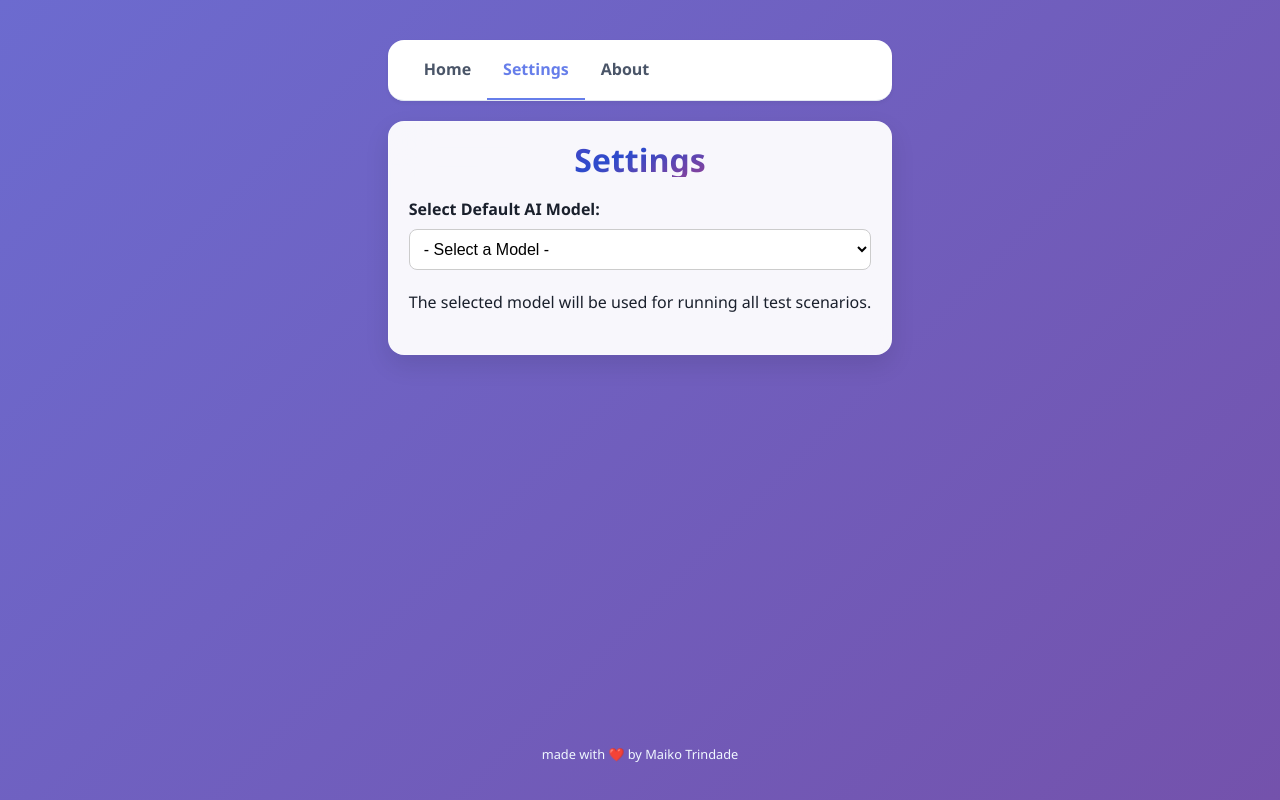
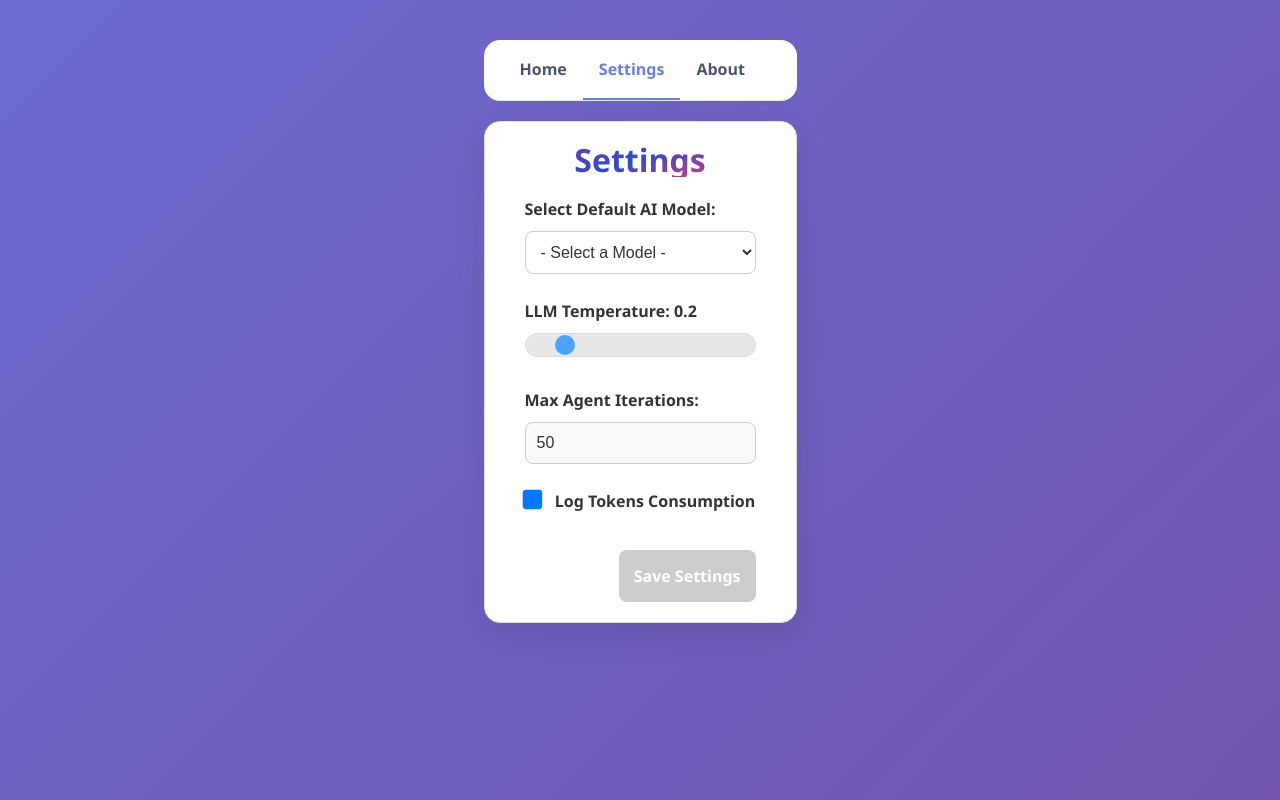
Before and after one commit to maikotrindade/mobile-tester-agent-frontend, a React (Vite) app: page /settings in a window 1280 px wide. Shown: the top 800 px of the page. Built offline with nearby package versions, Linux system fonts and the light colour scheme; no server answers.

Commit message:
API integration

```diff
--- a/src/Settings.module.css
+++ b/src/Settings.module.css
@@ -1,38 +1,161 @@
+.settingsPage {
+  display: flex;
+  justify-content: center;
+  align-items: flex-start;
+  min-height: 100vh;
+}
+
 .container {
-  padding: 20px;
-  max-width: 800px;
+  padding: 20px 40px;
+  max-width: 600px;
+  width: 100%;
   margin: 0 auto;
-  background: rgba(255, 255, 255, 0.95);
-  backdrop-filter: blur(20px);
+  background: #ffffff;
   border-radius: 16px;
-  box-shadow: 0 10px 25px rgba(0, 0, 0, 0.1);
-  border: 1px solid rgba(255, 255, 255, 0.2);
+  box-shadow: 0 10px 30px rgba(0, 0, 0, 0.1);
+  border: 1px solid #e0e0e0;
 }
 
 .formGroup {
-  margin-bottom: 20px;
+  margin-bottom: 25px;
 }
 
 .formGroup label {
   display: block;
-  margin-bottom: 8px;
-  font-weight: bold;
+  margin-bottom: 10px;
+  font-weight: 600;
+  font-size: 1rem;
+  color: #333;
 }
 
-.formGroup select {
+.formGroup select,
+.formGroup input[type="number"],
+.formGroup input[type="range"] {
   width: 100%;
-  padding: 10px;
+  padding: 11px;
   border-radius: 8px;
   border: 1px solid #ccc;
+  background-color: #f8f9fa;
+  font-size: 1rem;
+  transition: border-color 0.2s, box-shadow 0.2s;
+}
+
+.formGroup input[type="range"] {
+  -webkit-appearance: none;
+  appearance: none;
+  width: 100%;
+  height: 8px;
+  background: #ddd;
+  outline: none;
+  opacity: 0.7;
+  -webkit-transition: .2s;
+  transition: opacity .2s;
+  border-radius: 12px;
+}
+
+.formGroup input[type="range"]::-webkit-slider-thumb {
+  -webkit-appearance: none;
+  appearance: none;
+  width: 20px;
+  height: 20px;
+  background: #007bff;
+  cursor: pointer;
+  border-radius: 80%;
+}
+
+.formGroup input[type="range"]::-moz-range-thumb {
+  width: 20px;
+  height: 20px;
+  background: #007bff;
+  cursor: pointer;
+  border-radius: 80%;
+}
+
+.formGroup input[type="checkbox"] {
+  -webkit-appearance: none;
+  appearance: none;
   background-color: #fff;
-  font-size: 1rem;
+  margin: 0;
+  width: 1.15em;
+  height: 1.15em;
+  border: 0.05em solid #ccc;
+  border-radius: 0.2em;
+  transform: scale(1.3);
+  place-content: center;
+  margin-right: 15px;
+  cursor: pointer;
+}
+
+.formGroup input[type="checkbox"]:checked {
+  background: #007bff;
+  border-color: #007bff;
+}
+
+.formGroup input[type="checkbox"]:checked::before {
+  transform: scale(1);
 }
 
 .successMessage {
-  color: green;
-  margin-top: 10px;
-  padding: 10px;
-  background-color: #e8f5e9;
-  border: 1px solid #4caf50;
-  border-radius: 4px;
+  color: #155724;
+  margin-top: 20px;
+  padding: 15px;
+  background-color: #d4edda;
+  border: 1px solid #c3e6cb;
+  border-radius: 8px;
+  text-align: center;
 }
+
+.formGroup select,
+.formGroup input,
+.formGroup textarea {
+  color: #333; /* Or a suitable dark color for text */
+  background-color: #ffffff;
+}
+
+.saveButton {
+  background: linear-gradient(135deg, #48bb78, #38a169);
+  color: white;
+  border: none;
+  padding: 15px 15px;
+  border-radius: 8px;
+  cursor: pointer;
+  font-size: 1rem;
+  font-weight: 600;
+  margin-top: 12px;
+  transition: all 0.3s ease;
+  position: relative;
+  overflow: hidden;
+}
+
+.saveButton:hover {
+  transform: translateY(-2px);
+  box-shadow: 0 10px 25px rgba(72, 187, 120, 0.3);
+}
+
+.saveButton::before {
+  content: '';
+  position: absolute;
+  top: 0;
+  left: -100%;
+  width: 100%;
+  height: 100%;
+  background: linear-gradient(90deg, transparent, rgba(255, 255, 255, 0.2), transparent);
+  transition: left 0.5s;
+}
+
+.saveButton:hover::before {
+  left: 100%;
+}
+
+.saveButton:disabled {
+  background: #ccc;
+  cursor: not-allowed;
+  transform: none;
+  box-shadow: none;
+}
+
+.buttonContainer {
+  display: flex;
+  justify-content: flex-end;
+  margin-top: 20px;
+}
--- a/src/Settings.tsx
+++ b/src/Settings.tsx
@@ -2,25 +2,69 @@ import React, { useState, useEffect } from 'react';
 import styles from './Settings.module.css';
 
 const Settings: React.FC = () => {
-  const [selectedModel, setSelectedModel] = useState<string>('');
+  const [executorInfoId, setExecutorInfoId] = useState<string>('');
+  const [llmTemperature, setLlmTemperature] = useState<number>(0.2);
+  const [maxAgentIterations, setMaxAgentIterations] = useState<number>(50);
+  const [logTokensConsumption, setLogTokensConsumption] = useState<boolean>(true);
   const [successMessage, setSuccessMessage] = useState<string | null>(null);
 
   useEffect(() => {
-    const savedModel = localStorage.getItem('selectedAIModel');
-    if (savedModel) {
-      setSelectedModel(savedModel);
+    const savedExecutorInfoId = localStorage.getItem('executorInfoId');
+    if (savedExecutorInfoId) {
+      setExecutorInfoId(savedExecutorInfoId);
+    }
+    const savedLlmTemperature = localStorage.getItem('llmTemperature');
+    if (savedLlmTemperature) {
+      setLlmTemperature(parseFloat(savedLlmTemperature));
+    }
+    const savedMaxAgentIterations = localStorage.getItem('maxAgentIterations');
+    if (savedMaxAgentIterations) {
+      setMaxAgentIterations(parseInt(savedMaxAgentIterations, 10));
+    }
+    const savedLogTokensConsumption = localStorage.getItem('logTokensConsumption');
+    if (savedLogTokensConsumption) {
+      setLogTokensConsumption(savedLogTokensConsumption === 'true');
     }
   }, []);
 
-  const handleModelChange = (e: React.ChangeEvent<HTMLSelectElement>) => {
-    const newModel = e.target.value;
-    setSelectedModel(newModel);
-    localStorage.setItem('selectedAIModel', newModel);
-    setSuccessMessage('AI model selection saved!');
-    setTimeout(() => setSuccessMessage(null), 2000);
+  const handleSave = async () => {
+    const settings = {
+      executorInfoId,
+      llmTemperature,
+      maxAgentIterations,
+      logTokensConsumption,
+    };
+
+    // Save to localStorage
+    localStorage.setItem('executorInfoId', executorInfoId);
+    localStorage.setItem('llmTemperature', llmTemperature.toString());
+    localStorage.setItem('maxAgentIterations', maxAgentIterations.toString());
+    localStorage.setItem('logTokensConsumption', logTokensConsumption.toString());
+
+    try {
+      const response = await fetch('/api/config', {
+        method: 'POST',
+        headers: {
+          'Content-Type': 'application/json',
+        },
+        body: JSON.stringify(settings),
+      });
+
+      if (response.ok) {
+        setSuccessMessage('Settings saved successfully!');
+      } else {
+        setSuccessMessage('Failed to save settings.');
+      }
+    } catch (error) {
+      console.error('Error saving settings:', error);
+      setSuccessMessage('An error occurred while saving settings.');
+    }
+
+    setTimeout(() => setSuccessMessage(null), 3000);
   };
 
   return (
+    <div className={styles.settingsPage}>
       <div className={styles.container}>
         <h1>Settings</h1>
 
@@ -28,23 +72,67 @@ const Settings: React.FC = () => {
           <label htmlFor="ai-model">Select Default AI Model:</label>
           <select
             id="ai-model"
-          value={selectedModel}
-          onChange={handleModelChange}
+            value={executorInfoId}
+            onChange={(e) => setExecutorInfoId(e.target.value)}
           >
             <option value="">- Select a Model -</option>
-          <option value="gpt_4">Open Router GPT-4</option>
-          <option value="gwen_3">Ollama Gwen 3.0 6B</option>
+            <option value="open_router">Open Router GPT-4</option>
+            <option value="ollama_gwen">Ollama Gwen 3.0 6B</option>
             <option value="gemini">Gemini 2.0 Flash</option>
-          <option value="llama_3_2">Ollama LLaMA 3.2 3B</option>
+            <option value="ollama_llama">Ollama LLaMA 3.2 3B</option>
           </select>
+        </div>
+
+        <div className={styles.formGroup}>
+          <label htmlFor="llm-temperature">LLM Temperature: {llmTemperature}</label>
+          <input
+            type="range"
+            id="llm-temperature"
+            min="0"
+            max="2"
+            step="0.1"
+            value={llmTemperature}
+            onChange={(e) => setLlmTemperature(parseFloat(e.target.value))}
+          />
+        </div>
+
+        <div className={styles.formGroup}>
+          <label htmlFor="max-agent-iterations">Max Agent Iterations:</label>
+          <input
+            type="number"
+            id="max-agent-iterations"
+            value={maxAgentIterations}
+            onChange={(e) => setMaxAgentIterations(parseInt(e.target.value, 10))}
+          />
+        </div>
+
+        <div className={styles.formGroup}>
+          <label>
+            <input
+              type="checkbox"
+              checked={logTokensConsumption}
+              onChange={(e) => setLogTokensConsumption(e.target.checked)}
+            />
+            Log Tokens Consumption
+          </label>
+        </div>
+
+        <div className={styles.buttonContainer}>
+          <button
+            onClick={handleSave}
+            className={styles.saveButton}
+            disabled={!executorInfoId}
+          >
+            Save Settings
+          </button>
+        </div>
+
         {successMessage && (
-          <div className={styles.successMessage} style={{ color: 'green', marginTop: '10px' }}>
+          <div className={styles.successMessage}>
             {successMessage}
           </div>
         )}
       </div>
-
-      <p>The selected model will be used for running all test scenarios.</p>
     </div>
   );
 };
```
Lines whose indentation alone changed are shown as unchanged.
